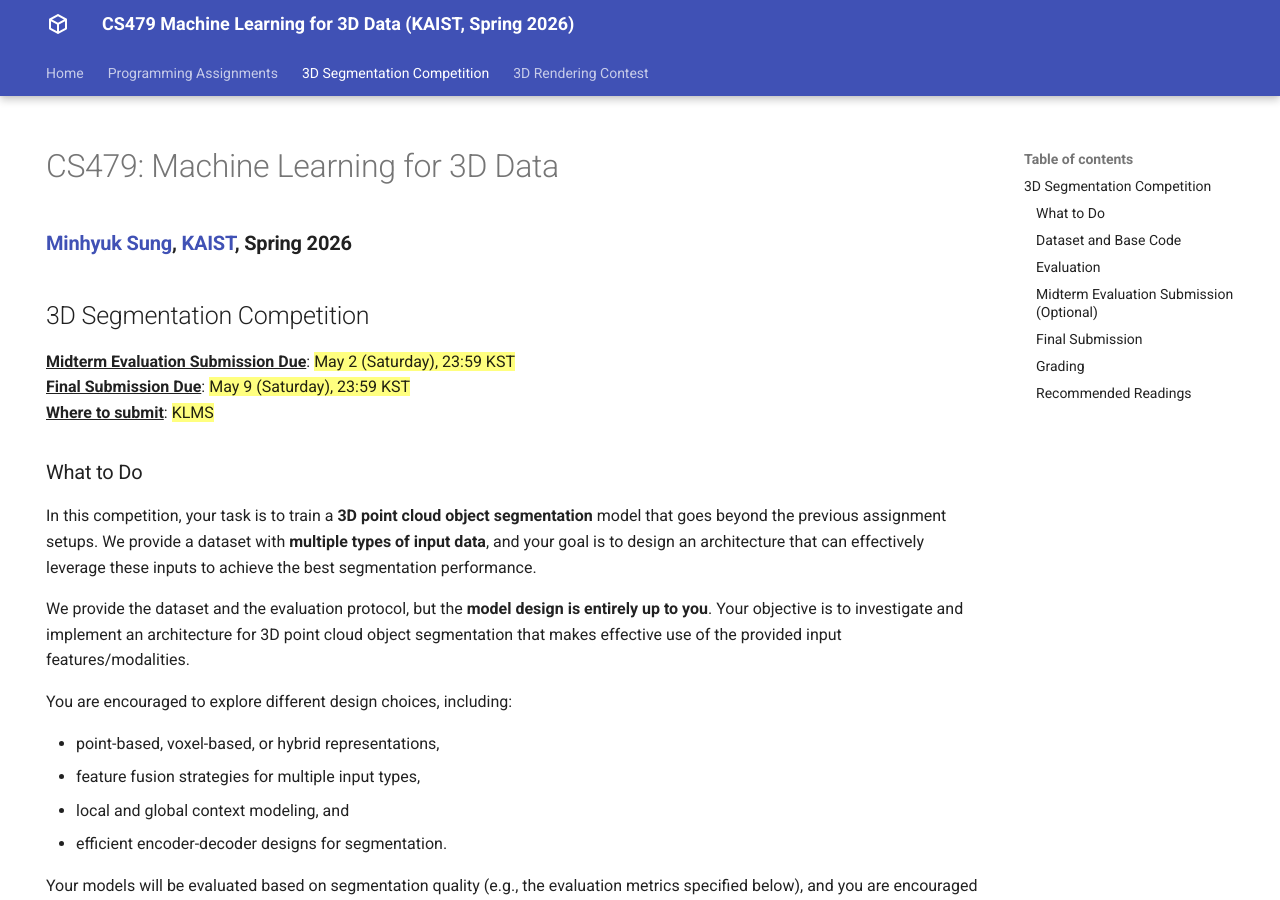
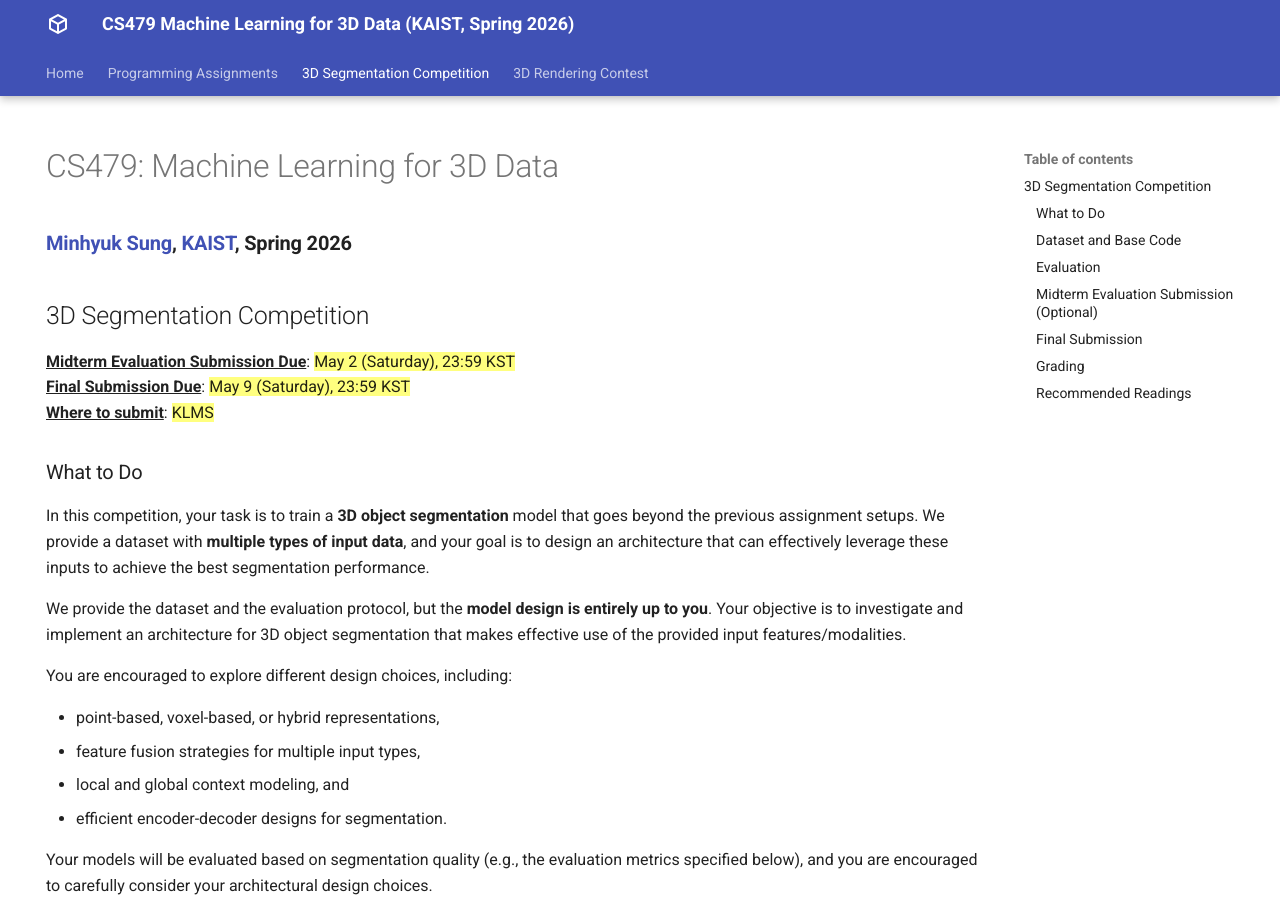
Before and after one commit to mhsung/kaist-cs479-spring-2026, an MkDocs documentation site: the page built from docs/3d-segmentation-competition.md, in a window 1280 px wide and 900 px high. Built offline with MkDocs 1.6.1 and Material for MkDocs 9.7.7, drawn with Linux system fonts in a browser that asks for light colours.

Commit message:
Updated.

```diff
--- a/docs/3d-segmentation-competition.md
+++ b/docs/3d-segmentation-competition.md
@@ -18,9 +18,9 @@ hide:
 
 
 ### What to Do
-In this competition, your task is to train a **3D point cloud object segmentation** model that goes beyond the previous assignment setups. We provide a dataset with **multiple types of input data**, and your goal is to design an architecture that can effectively leverage these inputs to achieve the best segmentation performance.
+In this competition, your task is to train a **3D object segmentation** model that goes beyond the previous assignment setups. We provide a dataset with **multiple types of input data**, and your goal is to design an architecture that can effectively leverage these inputs to achieve the best segmentation performance.
 
-We provide the dataset and the evaluation protocol, but the **model design is entirely up to you**. Your objective is to investigate and implement an architecture for 3D point cloud object segmentation that makes effective use of the provided input features/modalities.
+We provide the dataset and the evaluation protocol, but the **model design is entirely up to you**. Your objective is to investigate and implement an architecture for 3D object segmentation that makes effective use of the provided input features/modalities.
 
 You are encouraged to explore different design choices, including:
 
```
